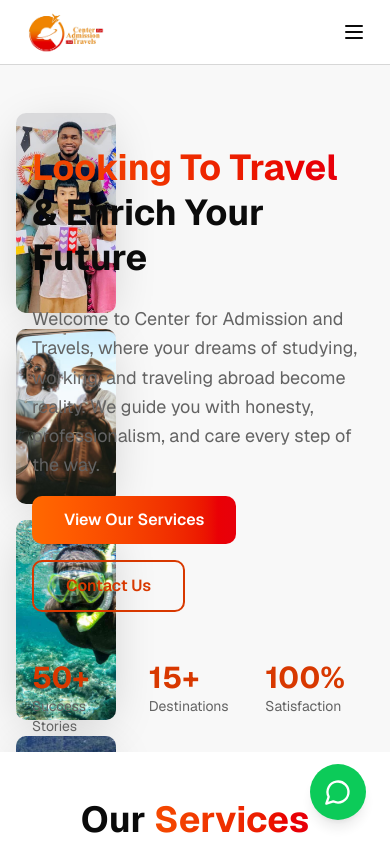
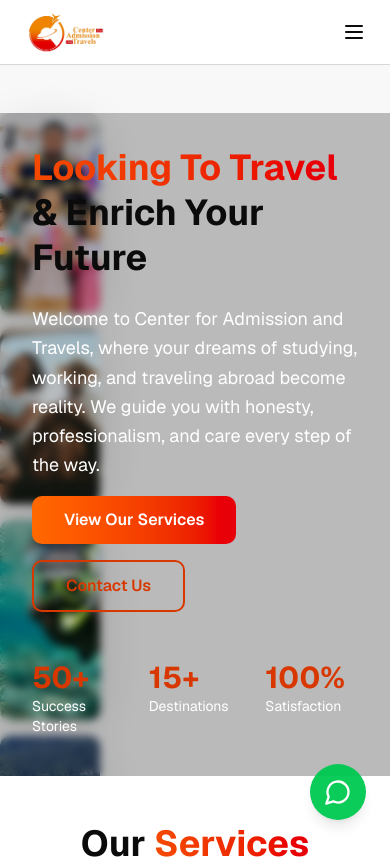
Before and after one commit to heisck/center-for-admission-and-travels, a Next.js app: page / in a window 390 px wide. Shown: the top 859 px of the page. Built offline with nearby package versions, Linux system fonts and the light colour scheme.

Commit message:
ok i like this one

```diff
--- a/components/hero-section.tsx
+++ b/components/hero-section.tsx
@@ -1,6 +1,7 @@
 "use client"
 
 import Link from "next/link"
+import { useState, useEffect } from 'react'
 //import Image from "next/image"
 import Masonry from './Masonry'
 import './hero-section.css'
@@ -54,16 +55,21 @@ const items = [
 
 ];
 export default function HeroSection() {
+  const [masonryLoaded, setMasonryLoaded] = useState(false)
+
+  useEffect(() => {
+    const timer = setTimeout(() => setMasonryLoaded(true), 500)
+    return () => clearTimeout(timer)
+  }, [])
 
   return (
     <section className="relative overflow-hidden pt-12 md:pt-22 lg:py-32 md:pb-22">
       {/* Background gradient - hidden on mobile when Masonry is visible */}
       <div className="hidden md:block absolute inset-0 bg-gradient-to-br from-orange-50 via-white to-red-50 -z-30"></div>
 
-      <div className="max-w-7xl mx-auto px-4 sm:px-6 lg:px-8">
-        {/* Mobile: Content with Masonry as background */}
-        <div className="hero-mobile-wrapper" style={{ position: 'relative', width: '100%', minHeight: '420px', zIndex: 10 }}>
-          <div className="hero-masonry-background" style={{ position: 'absolute', inset: 0, width: '100%', height: '100%', zIndex: 5 }}>
+      {/* Mobile: Full-width hero with Masonry background */}
+      <div className="md:hidden relative w-full" style={{ minHeight: '420px', zIndex: 10 }}>
+        <div style={{ position: 'absolute', inset: 0, width: '100%', height: '100%', zIndex: 5 }}>
           <div style={{ width: '100%', height: '100%' }}>
             <Masonry
               items={items}
@@ -78,8 +84,8 @@ export default function HeroSection() {
             />
           </div>
         </div>
-          <div className="hero-content-wrapper" style={{ zIndex: 20 }}>
-            <div>
+        <div className="hero-content-wrapper" style={{ zIndex: 20, position: 'relative', backgroundColor: masonryLoaded ? 'rgba(0, 0, 0, 0.25)' : 'transparent', paddingBottom: '24px', backdropFilter: masonryLoaded ? 'blur(4px)' : 'none', transition: 'all 0.5s ease-in' }}>
+          <div className="px-4">
             <h1 className="text-4xl sm:text-5xl font-bold leading-tight mb-4">
               <span className="bg-gradient-to-r from-orange-600 to-red-600 bg-clip-text text-transparent">
                 Looking To Travel
@@ -87,13 +93,13 @@ export default function HeroSection() {
               <br />
               <span className="text-foreground">& Enrich Your Future</span>
             </h1>
-              <p className="text-lg text-muted-foreground mt-6 leading-relaxed">
+            <p className={`text-lg mt-6 leading-relaxed transition-colors duration-500 ${masonryLoaded ? 'text-white' : 'text-muted-foreground'}`}>
               Welcome to Center for Admission and Travels, where your dreams of studying, working, and traveling
               abroad become reality. We guide you with honesty, professionalism, and care every step of the way.
             </p>
           </div>
 
-            <div className="flex gap-4 flex-wrap">
+          <div className="flex gap-4 flex-wrap px-4">
             <a
               href="#services"
               className="px-8 py-3 bg-gradient-to-r from-orange-500 to-red-600 text-white rounded-lg font-semibold hover:shadow-xl transition transform hover:scale-105"
@@ -108,23 +114,24 @@ export default function HeroSection() {
             </Link>
           </div>
 
-            <div className="grid grid-cols-3 gap-6 pt-8">
+          <div className="grid grid-cols-3 gap-6 pt-8 px-4">
             <div>
               <div className="text-3xl font-bold text-primary">50+</div>
-                <p className="text-sm text-muted-foreground">Success Stories</p>
+              <p className={`text-sm transition-colors duration-500 ${masonryLoaded ? 'text-white' : 'text-muted-foreground'}`}>Success Stories</p>
             </div>
             <div>
               <div className="text-3xl font-bold text-primary">15+</div>
-                <p className="text-sm text-muted-foreground">Destinations</p>
+              <p className={`text-sm transition-colors duration-500 ${masonryLoaded ? 'text-white' : 'text-muted-foreground'}`}>Destinations</p>
             </div>
             <div>
               <div className="text-3xl font-bold text-primary">100%</div>
-                <p className="text-sm text-muted-foreground">Satisfaction</p>
+              <p className={`text-sm transition-colors duration-500 ${masonryLoaded ? 'text-white' : 'text-muted-foreground'}`}>Satisfaction</p>
             </div>
           </div>
         </div>
       </div>
 
+      <div className="max-w-7xl mx-auto px-4 sm:px-6 lg:px-8">
         {/* Desktop: Grid layout with content on left, Masonry on right */}
         <div className="hidden md:grid md:grid-cols-2 gap-12 items-center">
           <div className="relative md:space-y-8 space-y-4 animate-fade-in">
```
Lines whose indentation alone changed are shown as unchanged.
